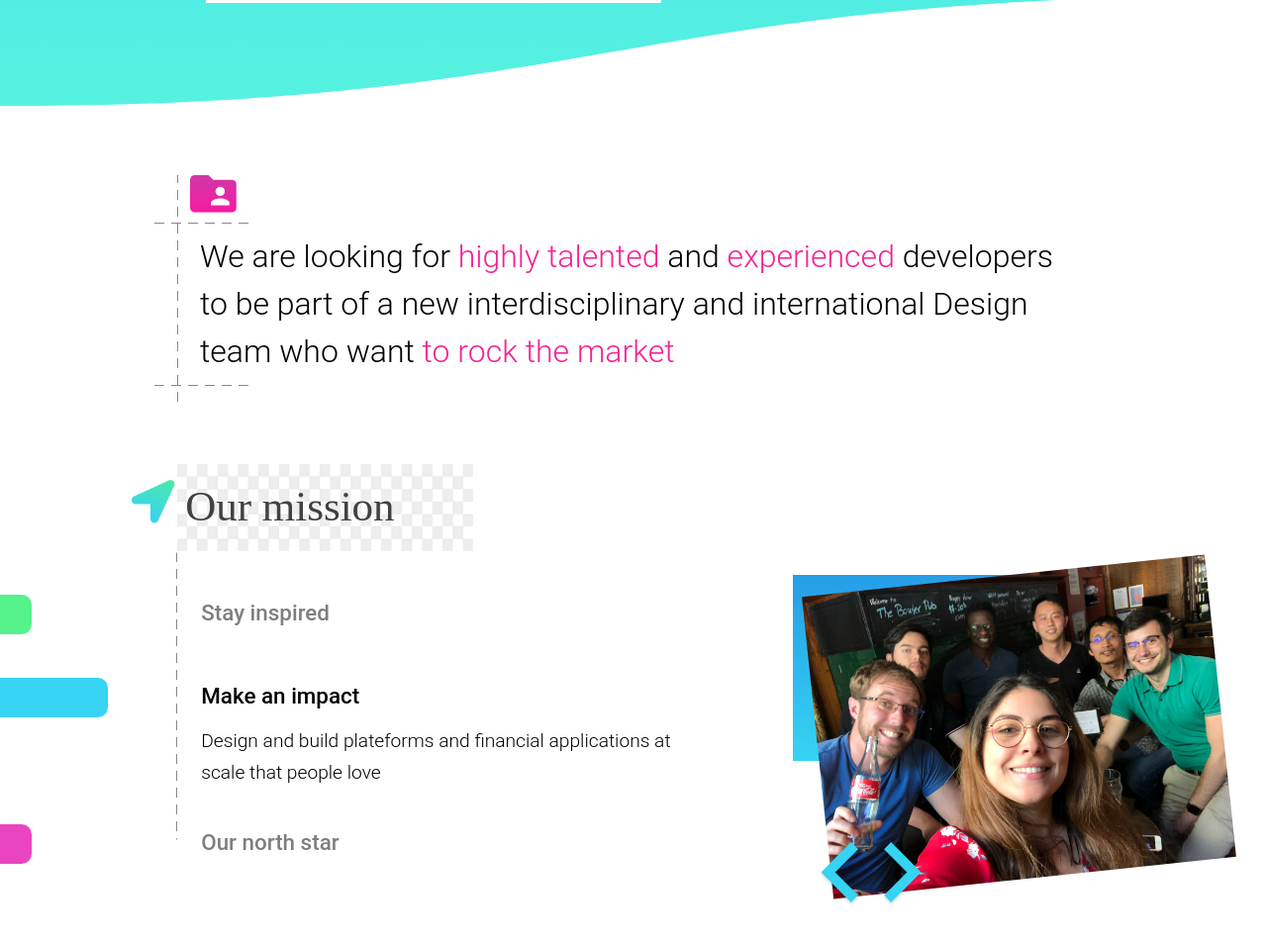
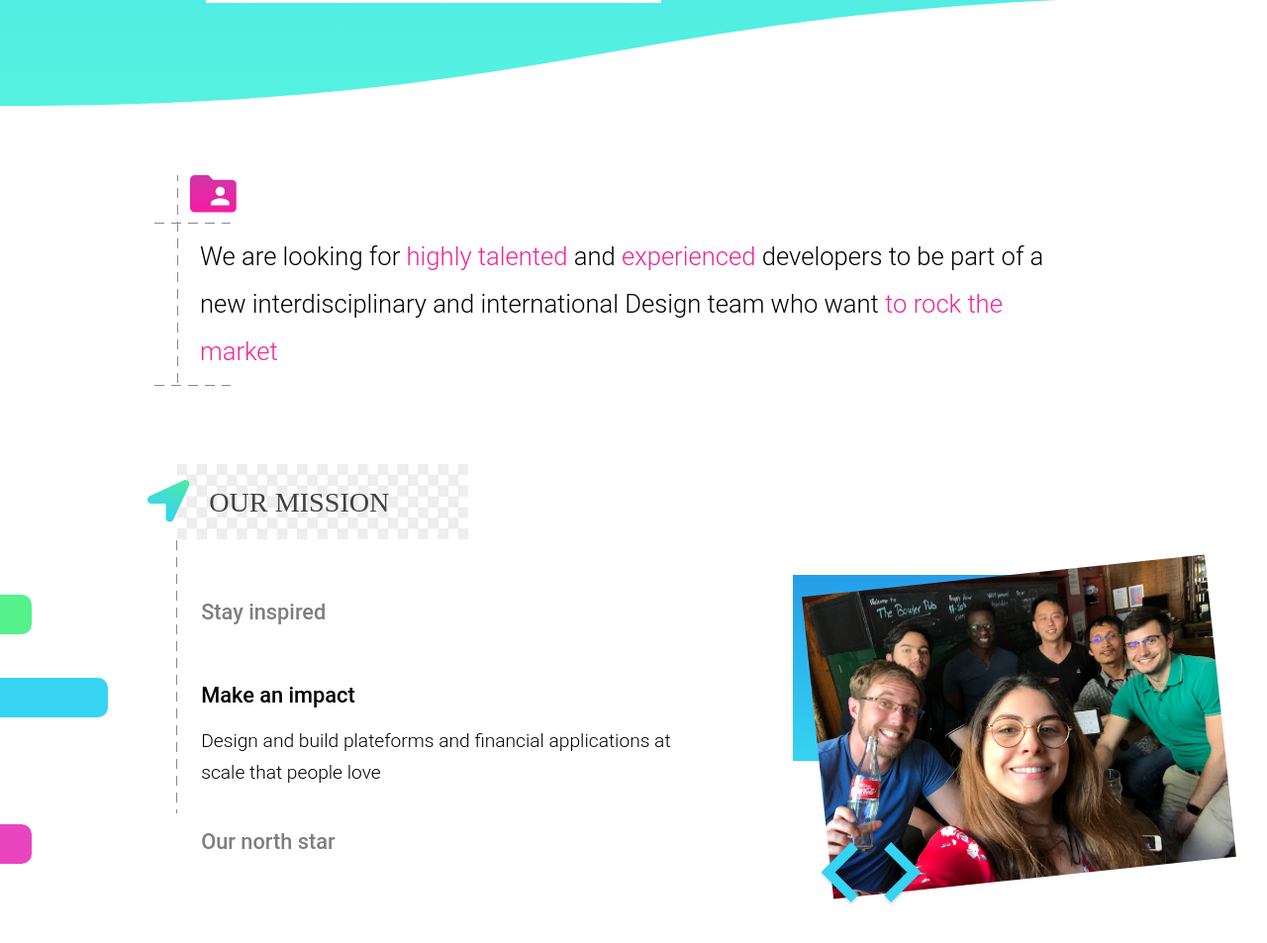
Before and after one commit to fusionfabric/finastra.design, a website built with webpack: page src/home-page.html in a window 1280 px wide. Shown: the part 601-1554 px from the top of the page at 99% size. Built offline with nearby package versions, Linux system fonts and the light colour scheme.

Commit message:
more styling improvements

```diff
--- a/src/home-page.html
+++ b/src/home-page.html
@@ -50,7 +50,7 @@
 
       <div class="mission">
         <div class="mission-title">
-          <p>Our mission</p>
+          <p>OUR MISSION</p>
         </div>
 
         <div class="mission-content">
--- a/src/styles/index.scss
+++ b/src/styles/index.scss
@@ -118,7 +118,7 @@ body {
 }
 
 .content {
-  --content-intro-font-size: clamp(1rem, 2.5vw, 2.5rem);
+  --content-intro-font-size: clamp(1rem, 2vw, 2rem);
   --content-intro-text-padding: 10px;
   --content-intro-border-font-size: 3em;
   --content-intro-border-padding: 0.5em;
@@ -132,7 +132,8 @@ body {
   );
   --clr-border: rgb(138, 135, 135);
 
-  --content-mission-text-title-font-size: clamp(1.4rem, 1.7vw, 1.7rem);
+  --content-mission-title-font-size: clamp(1.5rem, 2.2vw, 2.2rem);
+  --content-mission-text-title-font-size: clamp(1.2rem, 1.7vw, 1.7rem);
   --content-mission-text-content-font-size: clamp(1rem, 1.5vw, 1.5rem);
   --content-mission-tag-width: 20%;
   --content-mission-image-icon: url("../images/home/content/mission/icon-arrow.svg");
@@ -206,8 +207,10 @@ body {
         position: relative;
         bottom: 85px;
         font: 43px FuturaEF-Bold;
+        font-size: var(--content-mission-title-font-size);
         color: #414141;
         padding-left: 8px;
+        margin-top: 48px;
       }
 
       &::before {
@@ -219,7 +222,7 @@ body {
         background-repeat: no-repeat;
         width: 20%;
         height: 60px;
-        right: 46px;
+        right: 30px;
         top: 16px;
       }
 
@@ -253,7 +256,7 @@ body {
         .mission-text-title-2,
         .mission-text-title-3 {
           font: 300 32px/60px Roboto, roboto, Helvetica Neue, sans-serif;
-          font-weight: 550;
+          font-weight: 500;
           font-size: var(--content-mission-text-title-font-size);
           margin-top: 8px;
           display: block;
@@ -332,6 +335,12 @@ body {
 
   .content {
     .mission {
+      .mission-title {
+        p {
+          padding-left: 32px;
+        }
+      }
+
       .mission-content {
         .mission-text {
           width: 800px;
@@ -365,7 +374,12 @@ body {
 
   .content {
     .introduction {
-      &::after{
+      .text-border {
+        .intro-text {
+          font-size: 2.5vh;
+        }
+      }
+      &::after {
         height: 80%;
       }
     }
@@ -458,7 +472,7 @@ body {
         width: 37px;
         margin-left: var(--content-intro-text-padding);
       }
-      &::after{
+      &::after {
         height: 86%;
       }
     }
@@ -466,8 +480,6 @@ body {
     .mission {
       .mission-title {
         p {
-          font: 26px FuturaEF-Bold;
-          bottom: 68px;
           left: 8px;
         }
         &::before {
```
